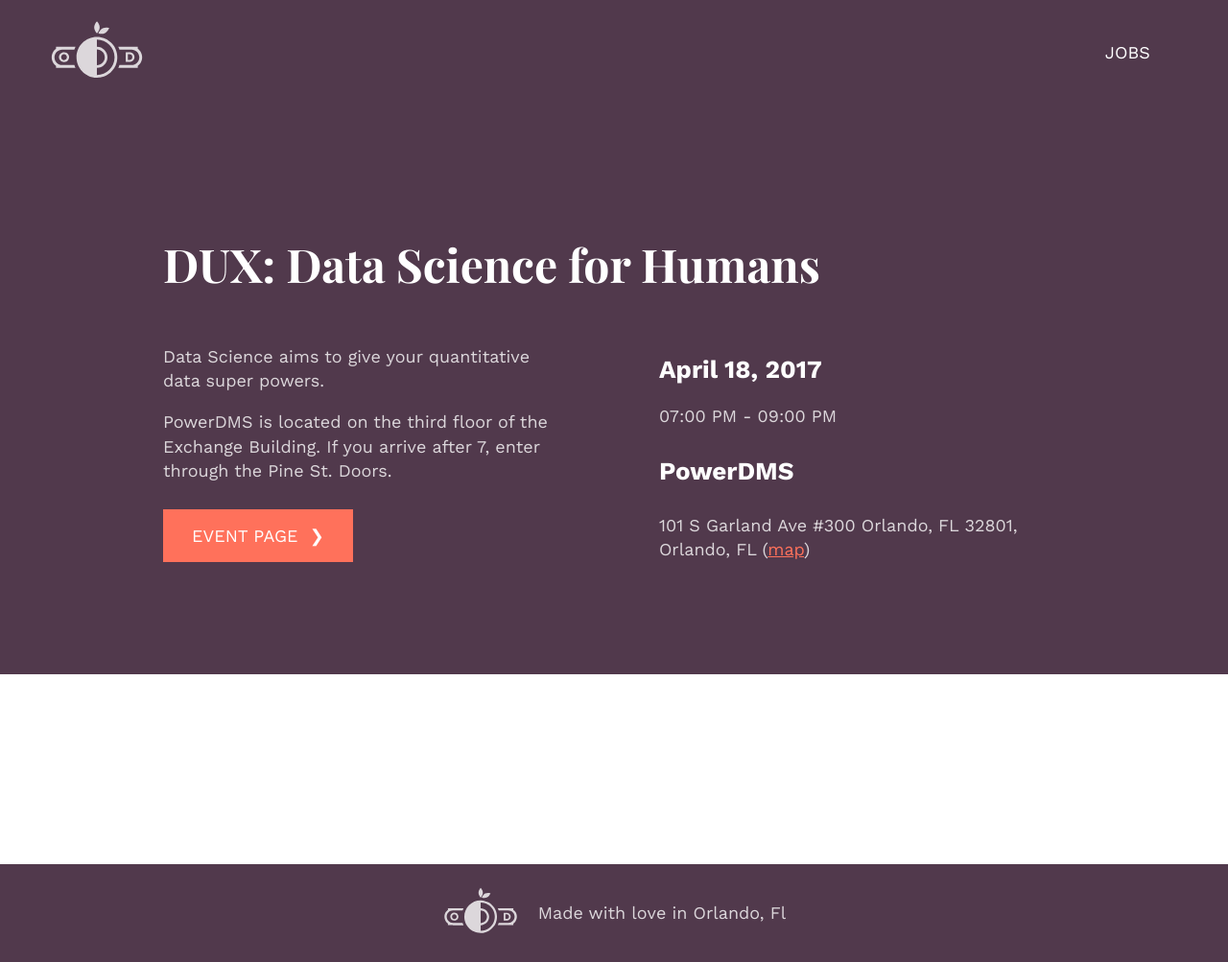
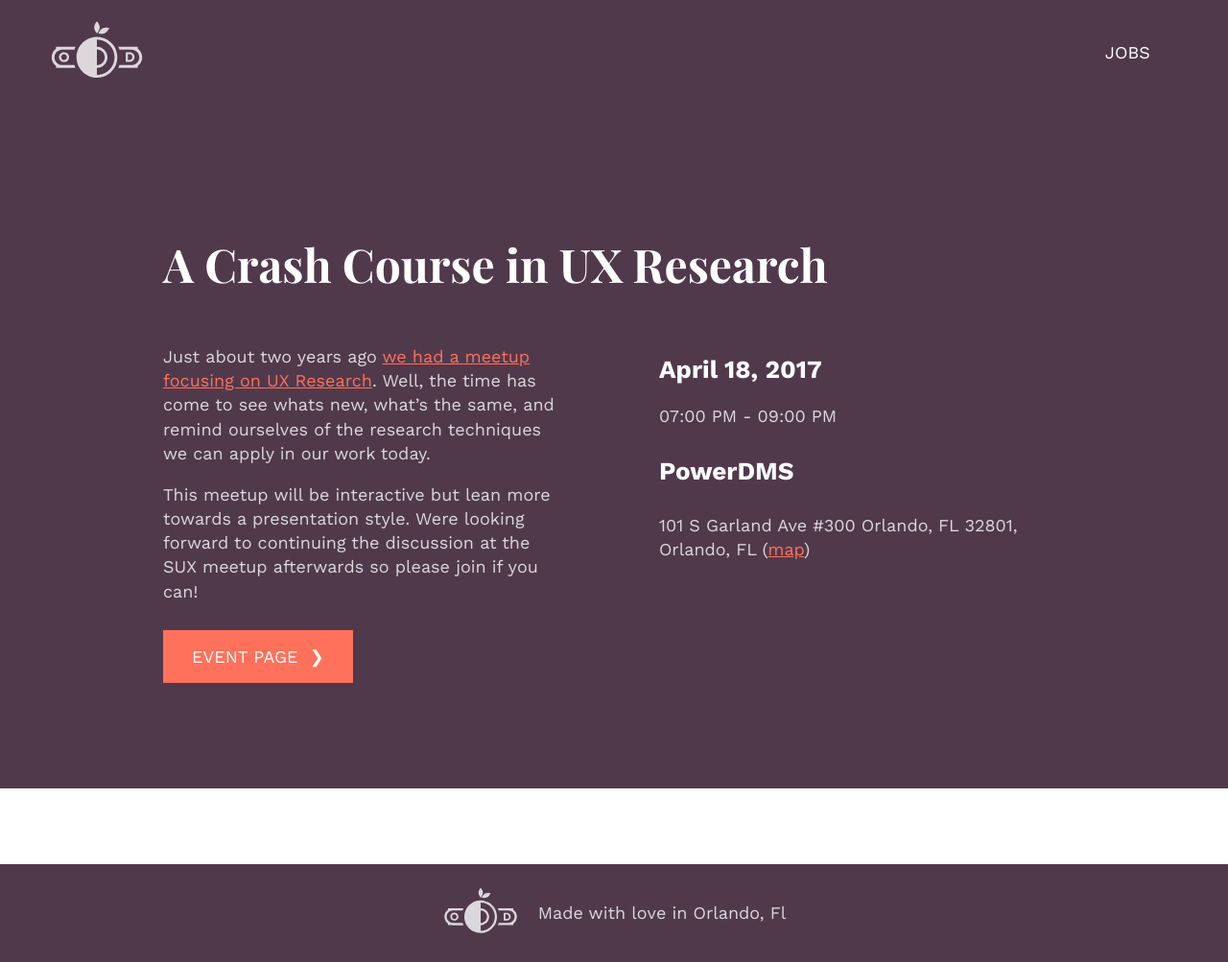
Before and after one commit to whosdustin/orlando-designers, a Jekyll site: the page built from _events/dux-data-science-for-humans.markdown, in a window 1280 px wide. Shown: the whole page at 96% size. Built offline with Jekyll 4.4.1, drawn with Linux system fonts in a browser that asks for light colours; comment, search, counter and statistics services are not loaded.

Commit message:
Updated Dux Data Science For Humans

```diff
--- a/_events/dux-data-science-for-humans.markdown
+++ b/_events/dux-data-science-for-humans.markdown
@@ -1,6 +1,5 @@
 ---
-title: 'DUX: Data Science for Humans'
-date: 2017-01-17 10:18:00 -05:00
+title: A Crash Course in UX Research
 start_date: 2017-04-18 19:00:00 -04:00
 end_date: 2017-04-18 21:00:00 -04:00
 location_name: PowerDMS
@@ -8,6 +7,6 @@ address: '101 S Garland Ave #300 Orlando, FL 32801, Orlando, FL'
 link: https://www.meetup.com/Downtown-UX-Meetup/events/238965654/
 ---
 
-Data Science aims to give your quantitative data super powers.
+Just about two years ago [we had a meetup focusing on UX Research](https://www.meetup.com/Downtown-UX-Meetup/events/222311458/). Well, the time has come to see whats new, what's the same, and remind ourselves of the research techniques we can apply in our work today.
 
-PowerDMS is located on the third floor of the Exchange Building. If you arrive after 7, enter through the Pine St. Doors.
+This meetup will be interactive but lean more towards a presentation style. Were looking forward to continuing the discussion at the SUX meetup afterwards so please join if you can!
```
